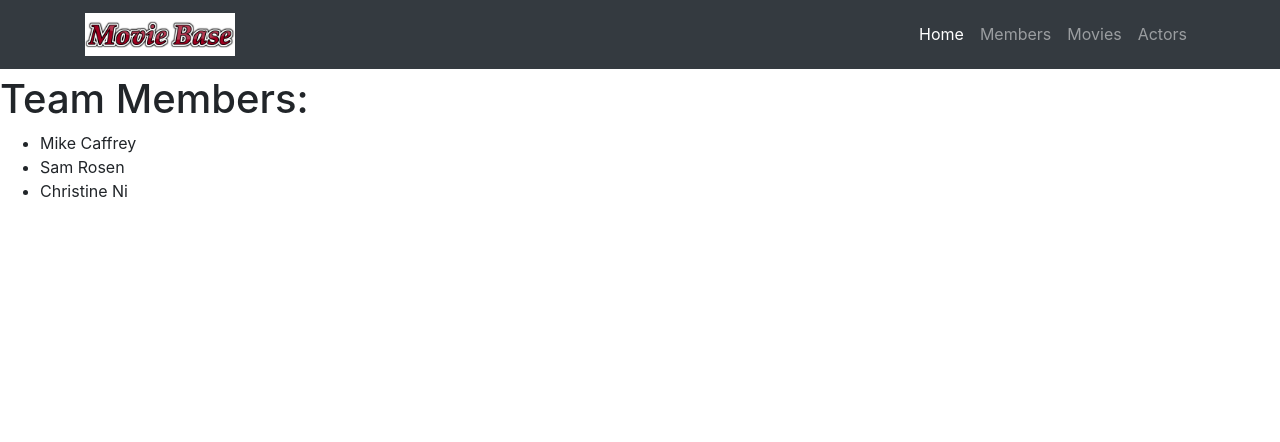
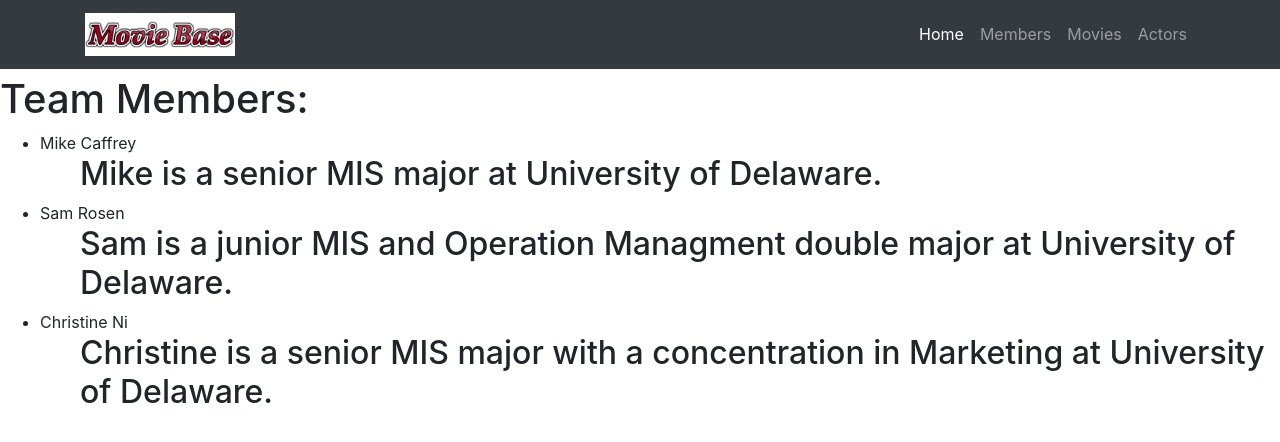
Before and after one commit to srosen2015/group-assignment-01, a Flask app: page /members in a window 1280 px wide. Shown: the top 442 px of the page. Run offline with Flask 2, Linux system fonts and the light colour scheme; some libraries are stand-ins or nearby versions.

Commit message:
add the about

```diff
--- a/templates/members.html
+++ b/templates/members.html
@@ -14,9 +14,13 @@
 <h1> Team Members: </h1>
   <ul>
     <li>Mike Caffrey</li>
+    <h2><ul> Mike is a senior MIS major at University of Delaware. </ul> </h2>
+
     <li>Sam Rosen</li>
+        <h2><ul> Sam is a junior MIS and Operation Managment double major at University of Delaware. </ul> </h2>
 
     <li>Christine Ni</li>
+      <h2><ul> Christine is a senior MIS major with a concentration in Marketing at University of Delaware. </ul> </h2>
 
   </ul>
 
```
Also changed, not shown: 1 other file.
